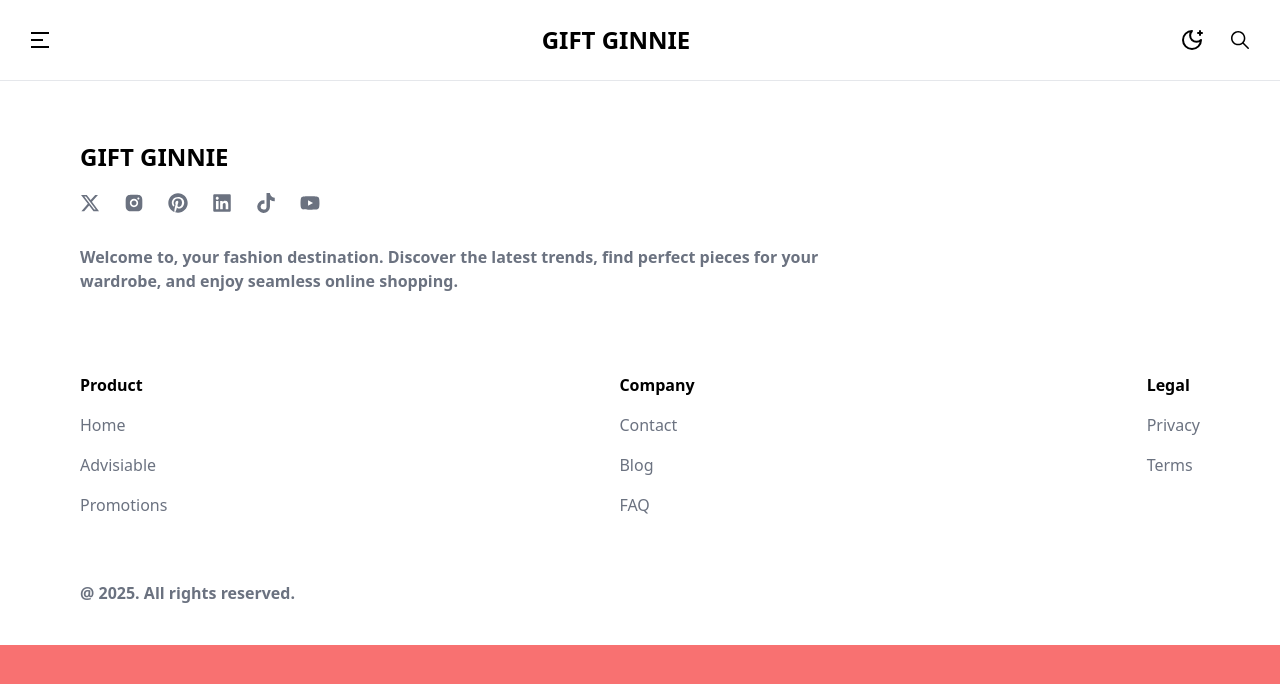
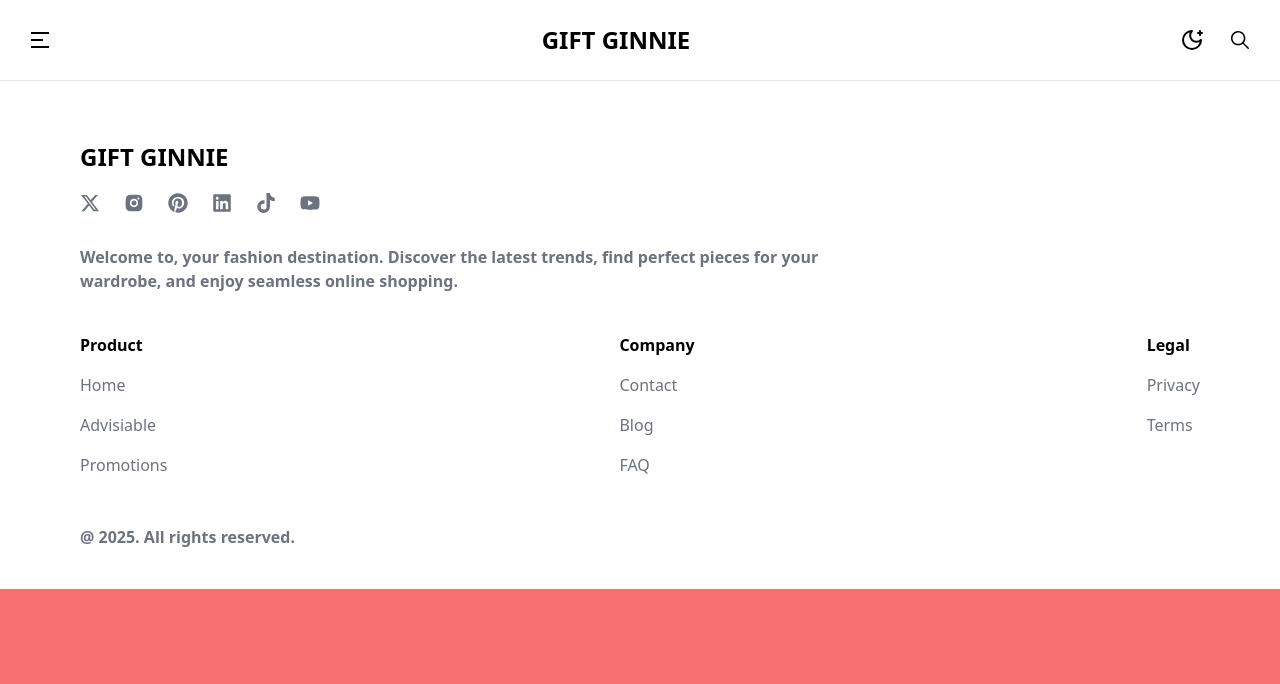
Before and after one commit to oscodesolution-devops/gift-ginnie, a React (Vite) app: page / in a window 1280 px wide. Shown: the top 684 px of the page. Built offline with nearby package versions, Linux system fonts and the light colour scheme.

Commit message:
fix : padding in the sections of footer

```diff
--- a/src/components/Footer/Footer.tsx
+++ b/src/components/Footer/Footer.tsx
@@ -90,19 +90,21 @@ export default function Footer() {
           ))}
         </div>
         <div>
-          <p className="text-gray-500 font-bold pb-20 dark:text-white lg:w-2/3">
+          <p className="text-gray-500 font-bold pb-10 dark:text-white lg:w-2/3">
             Welcome to, your fashion destination. Discover the latest trends,
             find perfect pieces for your wardrobe, and enjoy seamless online
             shopping.
           </p>
         </div>
-        <div className="flex justify-between  pb-16">
+        <div className="flex justify-between  pb-12">
           {footerTabs.map((item, index) => (
             <div key={index}>
               <div className="font-bold text-base pb-4">{item.title}</div>
               <div className="flex flex-col gap-4">
                 {item.tabs.map((tab, index) => (
-                  <div key={index} className="text-gray-500 font-medium">{tab.name}</div>
+                  <div key={index} className="text-gray-500 font-medium">
+                    {tab.name}
+                  </div>
                 ))}
               </div>
             </div>
--- a/src/components/NavMenu/NavMenu.tsx
+++ b/src/components/NavMenu/NavMenu.tsx
@@ -44,7 +44,7 @@ export default function NavMenu({
   };
 
   return (
-    <div className="absolute top-0 left-0 w-full md:w-1/4 h-screen bg-white dark:bg-[#3d3c3c] dark:text-white">
+    <div className="absolute top-0 left-0 overflow-auto w-full md:w-1/4 h-screen bg-white dark:bg-[#3d3c3c] dark:text-white">
       {/* Main Menu Container */}
       <div className="w-full text-2xl lg:text-2xl font-bold bg-white text-black dark:bg-[#3d3c3c] dark:text-white">
         {/* Header */}
@@ -94,7 +94,7 @@ export default function NavMenu({
                             ? "none"
                             : ".1px solid gray",
                       }}
-                      className="py-5 text-xs lg:text-xs px-10"
+                      className="py-5 text-xs lg:text-base px-10"
                     >
                       {list}
                     </div>
--- a/src/components/Navbar/Navbar.tsx
+++ b/src/components/Navbar/Navbar.tsx
@@ -12,9 +12,12 @@ export default function Navbar() {
   }
   return (
     <>
-      <div className="relative">
+      <div className="sticky top-0">
         <nav className="flex justify-between items-center px-5 md:px-7 py-6 md:py-6 border-b border-gray-200 bg-white dark:bg-[#0D0D0D] dark:text-white">
-          <div className="text-2xl cursor-pointer" onClick={() => setIsMenuOpen(true)}>
+          <div
+            className="text-2xl cursor-pointer"
+            onClick={() => setIsMenuOpen(true)}
+          >
             <RiMenu2Fill />
           </div>
           <div className="text-xl md:text-2xl font-bold">GIFT GINNIE</div>
@@ -25,7 +28,7 @@ export default function Navbar() {
             </div>
           </div>
         </nav>
-        {isMenuOpen && <NavMenu  handleNavMenu={handleNavMenu}/>}
+        {isMenuOpen && <NavMenu handleNavMenu={handleNavMenu} />}
       </div>
     </>
   );
```
